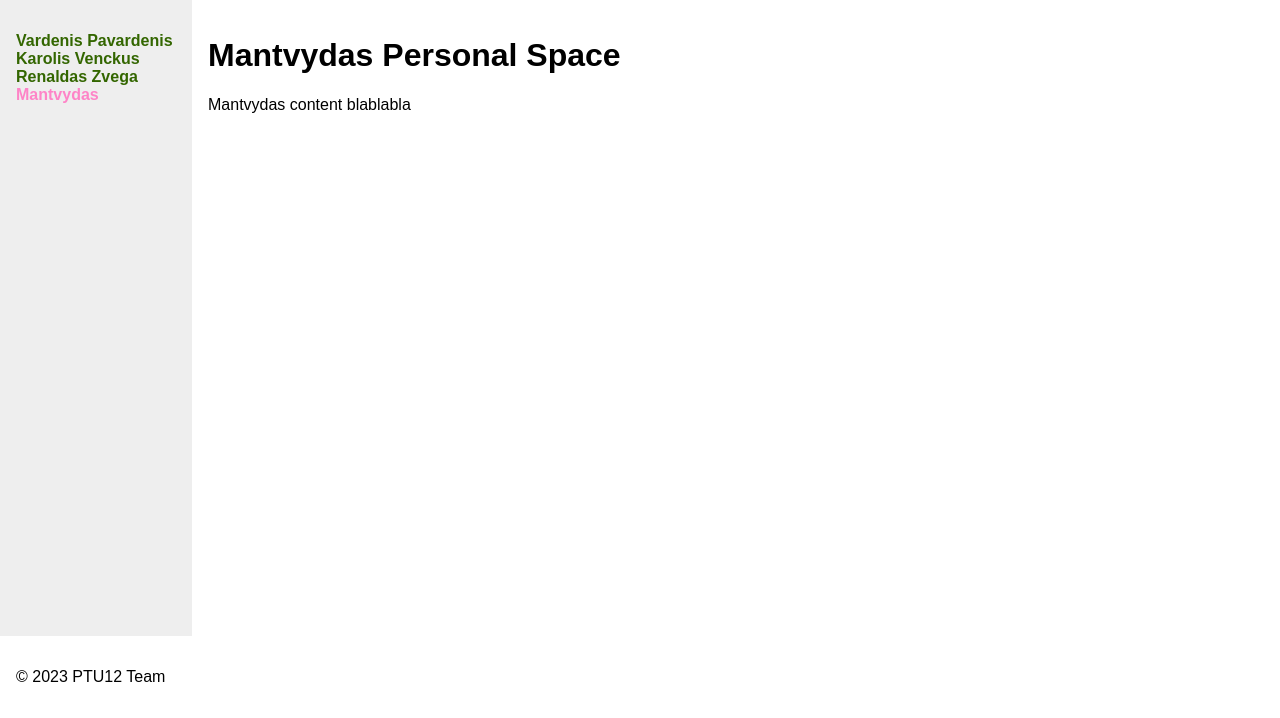
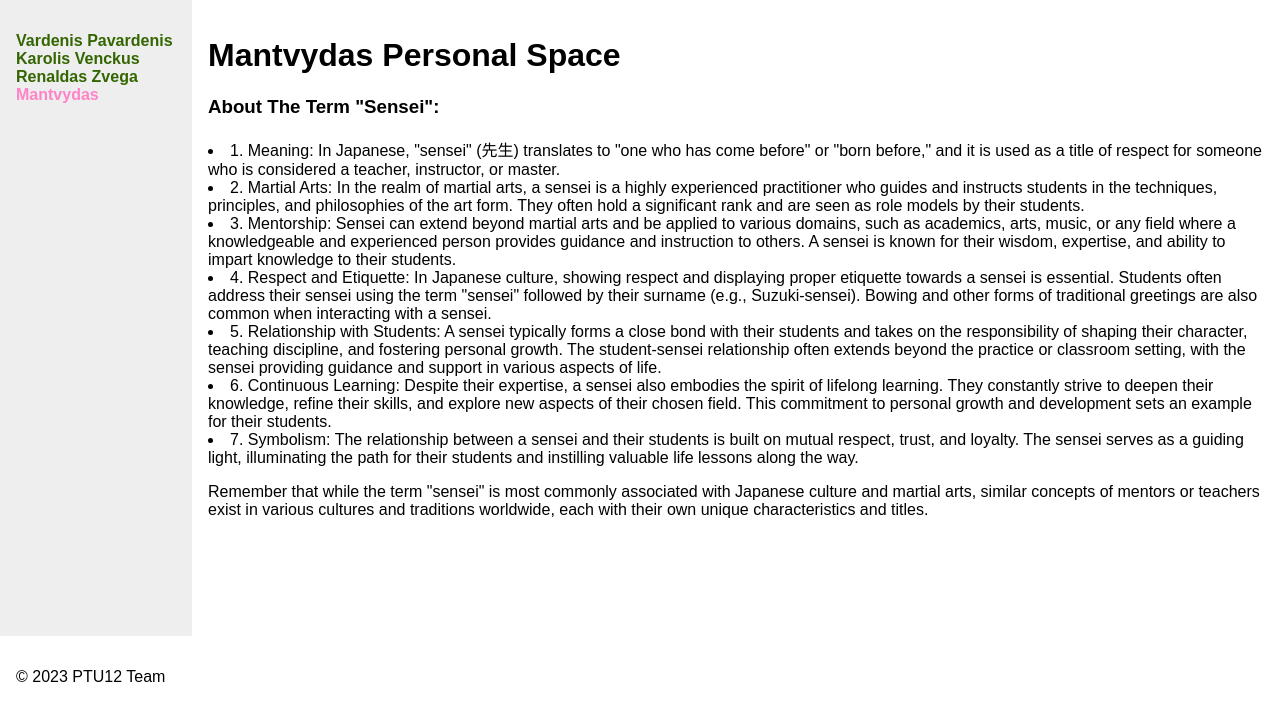
Before and after one commit to kobrius11/ptu12_team, a Flask app: page /mantvydas/ in a window 1280 px wide. Shown: the part 82-800 px from the top of the page. Run offline with Flask 3, Linux system fonts and the light colour scheme.

Commit message:
added some text

```diff
--- a/templates/mantvydas.html
+++ b/templates/mantvydas.html
@@ -17,7 +17,31 @@
         </sidebar>
         <div class="content">
             <h1>Mantvydas Personal Space</h1>
-            <p>Mantvydas content blablabla</p>
+            <h3>About The Term "Sensei":</h3>
+            <li>
+                1. Meaning: In Japanese, "sensei" (先生) translates to "one who has come before" or "born before," and it is used as a title of respect for someone who is considered a teacher, instructor, or master.
+            </li>
+            <li>
+                2. Martial Arts: In the realm of martial arts, a sensei is a highly experienced practitioner who guides and instructs students in the techniques, principles, and philosophies of the art form. They often hold a significant rank and are seen as role models by their students.
+            </li>
+            <li>
+                3. Mentorship: Sensei can extend beyond martial arts and be applied to various domains, such as academics, arts, music, or any field where a knowledgeable and experienced person provides guidance and instruction to others. A sensei is known for their wisdom, expertise, and ability to impart knowledge to their students.
+            </li>
+            <li>
+                4. Respect and Etiquette: In Japanese culture, showing respect and displaying proper etiquette towards a sensei is essential. Students often address their sensei using the term "sensei" followed by their surname (e.g., Suzuki-sensei). Bowing and other forms of traditional greetings are also common when interacting with a sensei.
+            </li>
+            <li>
+                5. Relationship with Students: A sensei typically forms a close bond with their students and takes on the responsibility of shaping their character, teaching discipline, and fostering personal growth. The student-sensei relationship often extends beyond the practice or classroom setting, with the sensei providing guidance and support in various aspects of life.
+            </li>
+            <li>
+                6. Continuous Learning: Despite their expertise, a sensei also embodies the spirit of lifelong learning. They constantly strive to deepen their knowledge, refine their skills, and explore new aspects of their chosen field. This commitment to personal growth and development sets an example for their students.
+            </li>
+            <li>
+                7. Symbolism: The relationship between a sensei and their students is built on mutual respect, trust, and loyalty. The sensei serves as a guiding light, illuminating the path for their students and instilling valuable life lessons along the way.
+            </li>
+            <p>
+                Remember that while the term "sensei" is most commonly associated with Japanese culture and martial arts, similar concepts of mentors or teachers exist in various cultures and traditions worldwide, each with their own unique characteristics and titles.
+            </p>
         </div>
     </main>
     <footer>
```
